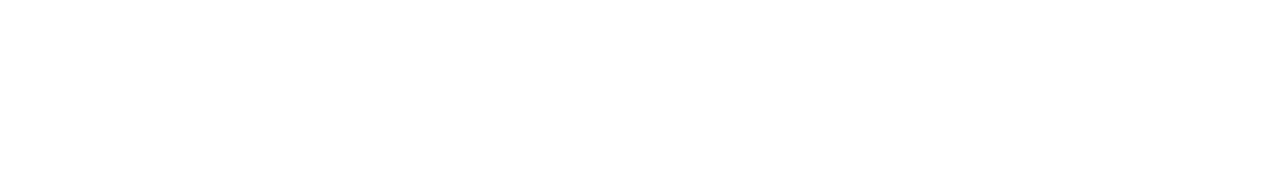
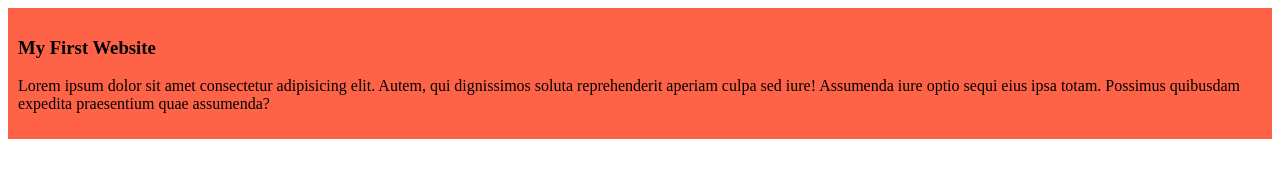
Before and after one commit to dev-al-amin-pramanik/my-simple-website, a plain HTML site: page index.html in a window 1280 px wide. Drawn offline with Linux system fonts and the light colour scheme.

Commit message:
added the first blog

```diff
--- a/index.html
+++ b/index.html
@@ -4,8 +4,12 @@
     <meta charset="UTF-8">
     <meta name="viewport" content="width=device-width, initial-scale=1.0">
     <title>My Simple Website</title>
+    <link rel="stylesheet" href="styles/blog.css">
 </head>
 <body>
-
+    <div>
+        <h3>My First Website</h3>
+        <p>Lorem ipsum dolor sit amet consectetur adipisicing elit. Autem, qui dignissimos soluta reprehenderit aperiam culpa sed iure! Assumenda iure optio sequi eius ipsa totam. Possimus quibusdam expedita praesentium quae assumenda?</p>
+    </div>
 </body>
 </html>
--- /dev/null
+++ b/styles/blog.css
@@ -0,0 +1,4 @@
+div{
+    background-color: tomato;
+    padding: 10px;
+}
```
